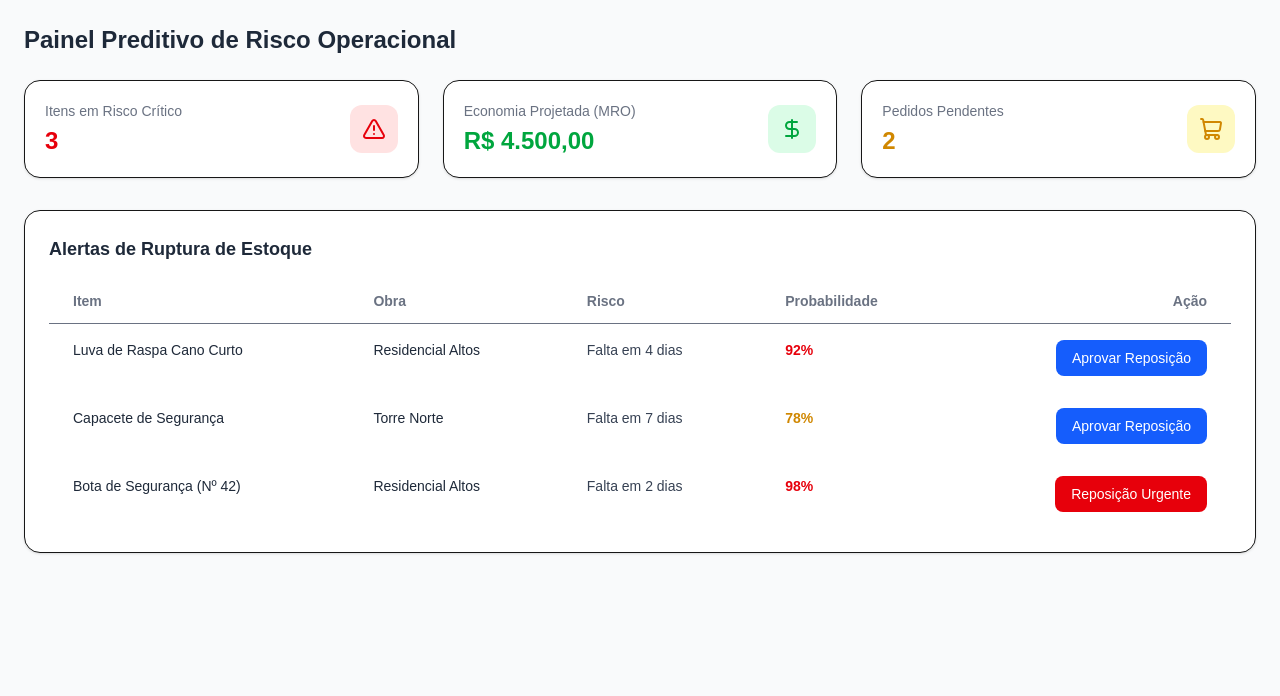
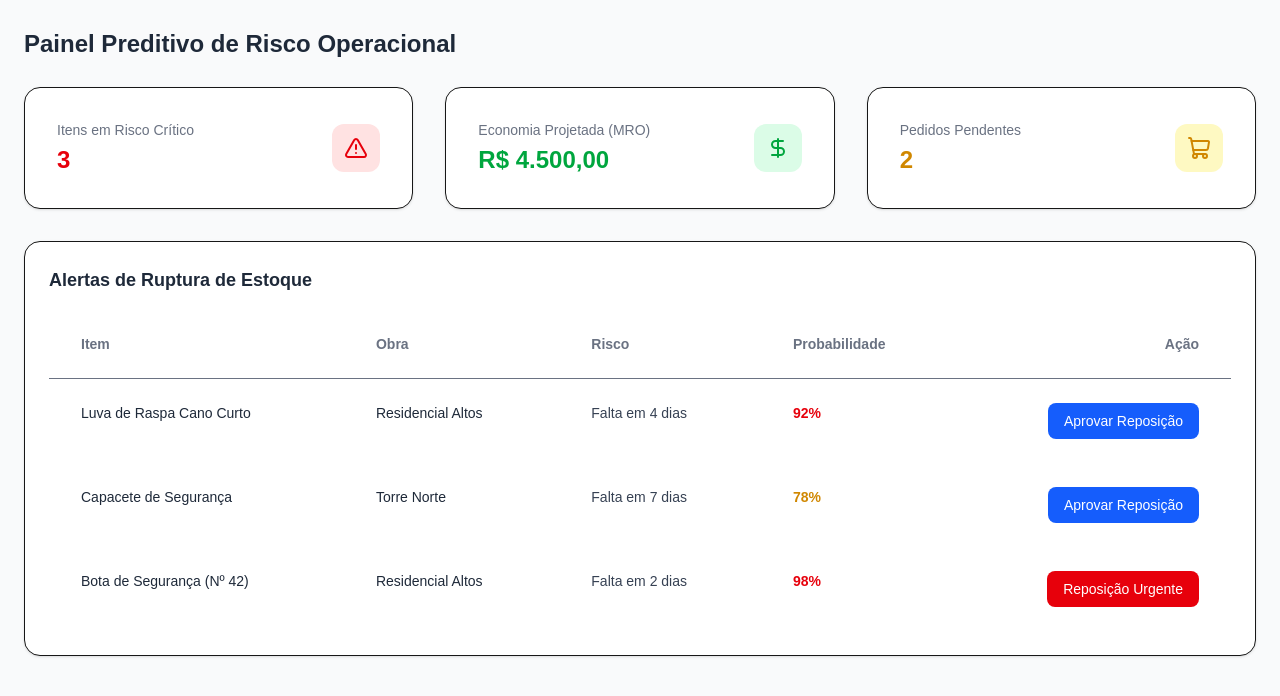
Before and after one commit to ggdonters/painel_preditivo, a Next.js app: page / in a window 1280 px wide. Shown: the top 696 px of the page. Built offline with nearby package versions, Linux system fonts and the light colour scheme.

Commit message:
chore(ui): increase spacing mobile-first — p-8 cards, gap-8, table min-w 850px, py-6/px-8 cells, mobile cards spacing

```diff
--- a/app/page.tsx
+++ b/app/page.tsx
@@ -18,7 +18,7 @@ type StatCardProps = {
 
 function StatCard({ title, value, valueClass = "text-gray-800", bgClass = "bg-gray-100", Icon }: StatCardProps) {
   return (
-    <div className="bg-white rounded-2xl shadow-sm p-4 sm:p-5 flex items-center justify-between border">
+    <div className="bg-white rounded-2xl shadow-sm p-8 flex items-center justify-between border">
       <div>
         <p className="text-xs sm:text-sm text-gray-500">{title}</p>
         <h2 className={`text-xl sm:text-2xl font-bold mt-1 ${valueClass}`}>{value}</h2>
@@ -43,13 +43,13 @@ type AlertRow = {
 function AlertRowItem({ row }: { row: AlertRow }) {
   return (
     <tr className={`hover:bg-gray-50 ${row.id ? "" : ""}`}>
-      <td className="py-4 px-4 sm:px-6 align-top max-w-xs truncate text-gray-800 whitespace-nowrap">{row.item}</td>
-      <td className="py-4 px-4 sm:px-6 align-top text-gray-800 whitespace-nowrap">{row.obra}</td>
-      <td className="py-4 px-4 sm:px-6 text-gray-700 align-top whitespace-nowrap">{row.risco}</td>
-      <td className={`py-4 px-4 sm:px-6 font-semibold align-top ${row.prob >= 90 ? "text-red-600" : row.prob >= 75 ? "text-yellow-600" : "text-green-600"}`}>
+      <td className="py-6 px-8 align-top max-w-xs truncate text-gray-800 whitespace-nowrap">{row.item}</td>
+      <td className="py-6 px-8 align-top text-gray-800 whitespace-nowrap">{row.obra}</td>
+      <td className="py-6 px-8 text-gray-700 align-top whitespace-nowrap">{row.risco}</td>
+      <td className={`py-6 px-8 font-semibold align-top ${row.prob >= 90 ? "text-red-600" : row.prob >= 75 ? "text-yellow-600" : "text-green-600"}`}>
         {row.prob}%
       </td>
-      <td className="py-4 px-4 sm:px-6 text-right align-top">
+      <td className="py-6 px-8 text-right align-top">
         <button
           type="button"
           aria-label={row.actionLabel}
@@ -124,9 +124,9 @@ export default function Page() {
 
   return (
     <main className="min-h-screen bg-gray-50 p-6">
-      <h1 className="text-xl sm:text-2xl font-semibold text-gray-800 mb-6">Painel Preditivo de Risco Operacional</h1>
+  <h1 className="text-xl sm:text-2xl font-semibold leading-relaxed text-gray-800 mb-6">Painel Preditivo de Risco Operacional</h1>
 
-      <div className="grid grid-cols-1 md:grid-cols-3 gap-6 mb-8">
+  <div className="grid grid-cols-1 md:grid-cols-3 gap-8 mb-8">
         {stats.map((s) => (
           <StatCard key={s.id} {...s} />
         ))}
@@ -138,14 +138,14 @@ export default function Page() {
         </h2>
 
         {/* Mobile: lista de cards (mobile-first). Desktop (md+) mostra a tabela */}
-        <div className="md:hidden space-y-4">
+        <div className="md:hidden space-y-6">
           {rows.map((r) => (
-            <div key={r.id} className="bg-white rounded-2xl shadow-sm border p-4 sm:p-5">
+            <div key={r.id} className="bg-white rounded-2xl shadow-sm border p-8">
               <div className="flex items-start justify-between">
                 <div className="pr-4">
-                  <p className="text-sm font-semibold text-gray-800">{r.item}</p>
-                  <p className="text-xs text-gray-600">{r.obra}</p>
-                  <p className="text-xs text-gray-600">{r.risco}</p>
+                  <p className="text-sm font-semibold text-gray-800 mb-4">{r.item}</p>
+                  <p className="text-xs text-gray-600 mb-4">{r.obra}</p>
+                  <p className="text-xs text-gray-600 mb-4">{r.risco}</p>
                 </div>
                 <div className={`text-sm font-semibold ${r.prob >= 90 ? "text-red-600" : r.prob >= 75 ? "text-yellow-600" : "text-green-600"}`}>
                   {r.prob}%
@@ -166,15 +166,15 @@ export default function Page() {
 
         {/* Desktop/tablet: mostrar tabela a partir de md */}
         <div className="hidden md:block overflow-x-auto">
-          <div className="min-w-[700px]">
-            <table className="w-full text-xs sm:text-sm text-left border-collapse min-w-[700px]">
+          <div className="min-w-[850px]">
+            <table className="w-full text-xs sm:text-sm text-left border-collapse min-w-[850px]">
             <thead>
               <tr className="text-gray-500 border-b">
-                <th scope="col" className="py-3 px-4 sm:px-6 whitespace-nowrap">Item</th>
-                <th scope="col" className="py-3 px-4 sm:px-6 whitespace-nowrap">Obra</th>
-                <th scope="col" className="py-3 px-4 sm:px-6 whitespace-nowrap">Risco</th>
-                <th scope="col" className="py-3 px-4 sm:px-6 whitespace-nowrap">Probabilidade</th>
-                <th scope="col" className="py-3 px-4 sm:px-6 text-right whitespace-nowrap">Ação</th>
+                <th scope="col" className="py-6 px-8 whitespace-nowrap">Item</th>
+                <th scope="col" className="py-6 px-8 whitespace-nowrap">Obra</th>
+                <th scope="col" className="py-6 px-8 whitespace-nowrap">Risco</th>
+                <th scope="col" className="py-6 px-8 whitespace-nowrap">Probabilidade</th>
+                <th scope="col" className="py-6 px-8 text-right whitespace-nowrap">Ação</th>
               </tr>
             </thead>
             <tbody>
```
